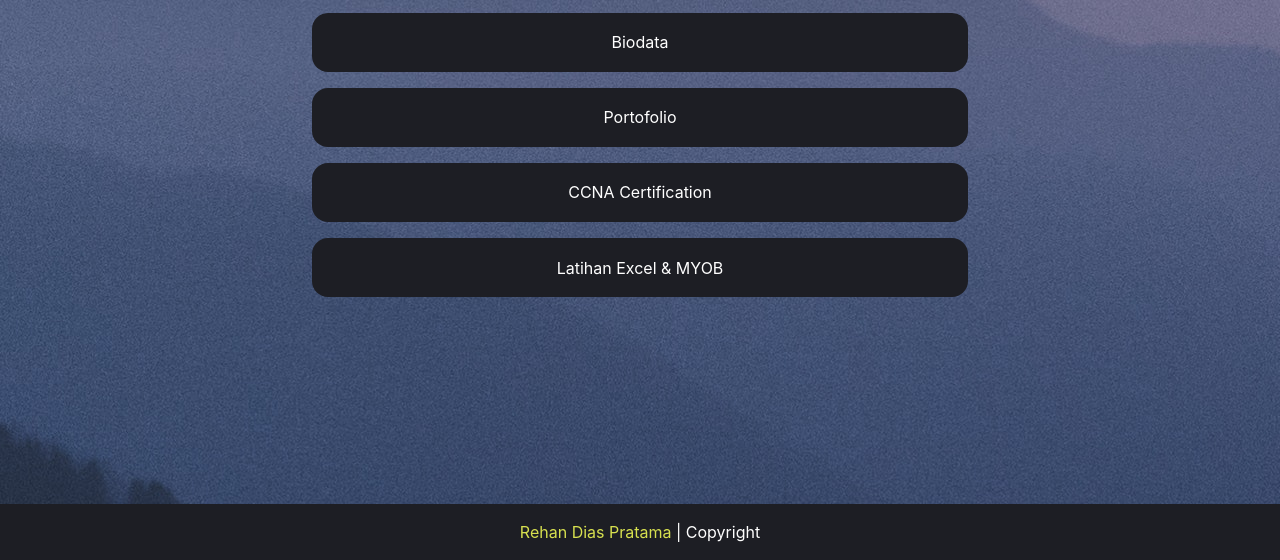
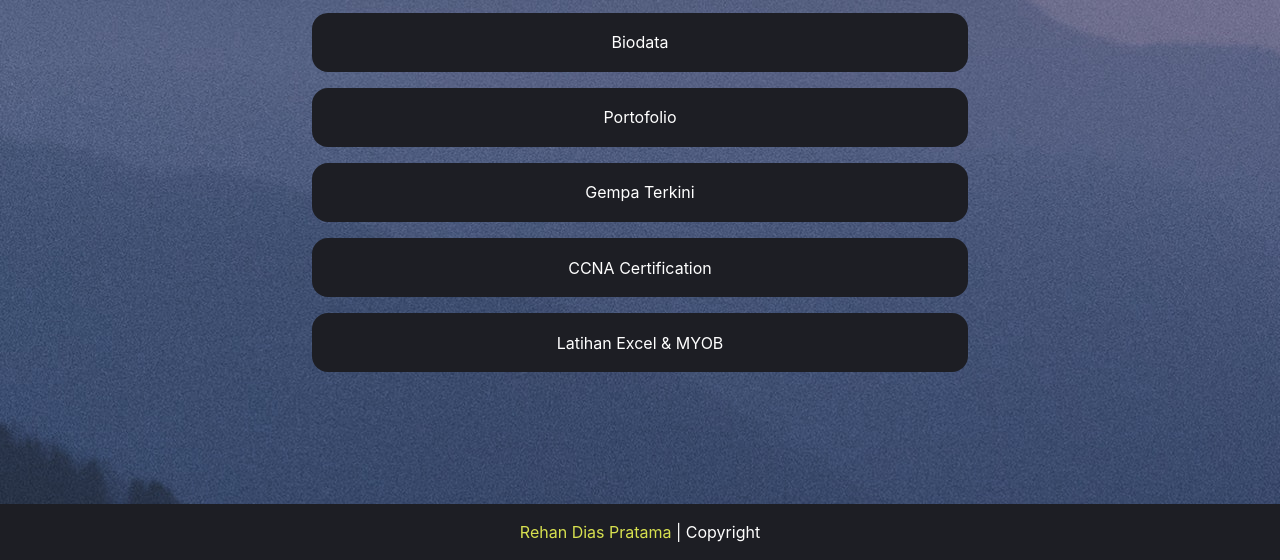
Before and after one commit to RehanDias/linkrtreerdp.github.io, a plain HTML site: page index.html in a window 1280 px wide. Shown: the part 240-800 px from the top of the page. Drawn offline with Linux system fonts and the light colour scheme.

Commit message:
create a bmkg menu

```diff
--- a/index.html
+++ b/index.html
@@ -439,6 +439,10 @@
         <a class="main_a_item" href="./page/portofolio.html" rel="nofollow">
           <button class="main_button_item">Portofolio</button>
         </a>
+        <!-- Tombol BMKG -->
+        <a class="main_a_item" href="./page/bmkg.html" rel="nofollow">
+          <button class="main_button_item">Gempa Terkini</button>
+        </a>
 
         <!-- Tombol CCNA Certification -->
         <a
```
